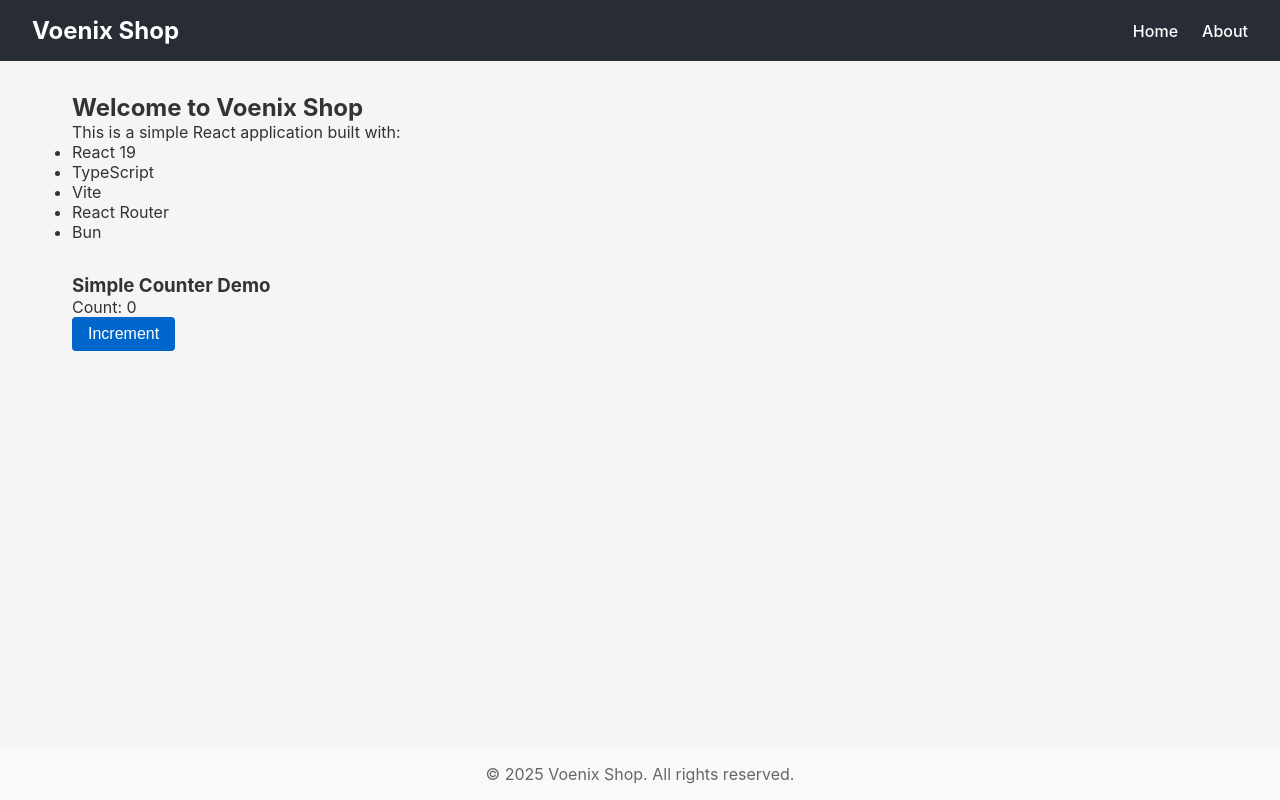
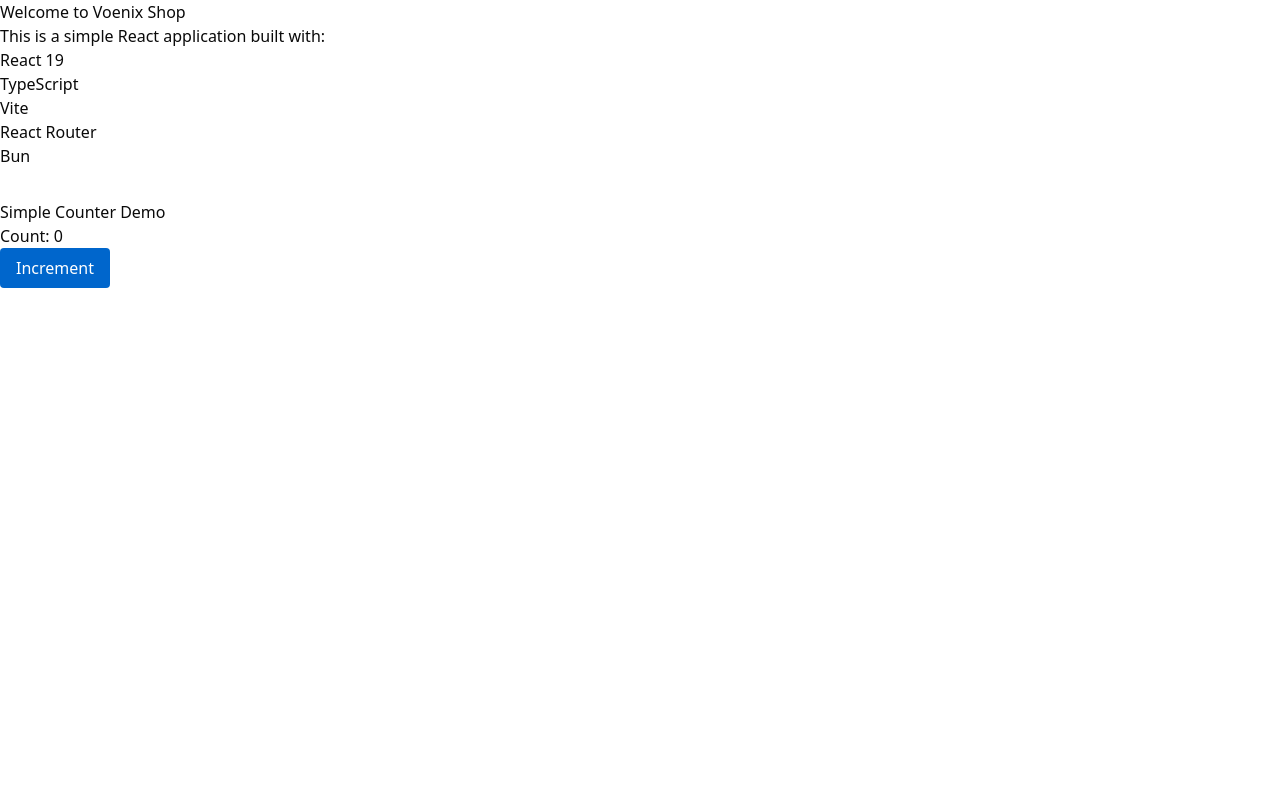
Before and after one commit to bitstorm-tech/app.voenix.shop, a React (Vite) app in the folder frontend/: page / in a window 1280 px wide. Built offline with nearby package versions, Linux system fonts and the light colour scheme.

Commit message:
Add missing styles

```diff
--- a/frontend/src/App.css
+++ /dev/null
@@ -1,50 +0,0 @@
-.app {
-  min-height: 100vh;
-  display: flex;
-  flex-direction: column;
-}
-
-.app-header {
-  background-color: #282c34;
-  color: white;
-  padding: 1rem 2rem;
-  display: flex;
-  justify-content: space-between;
-  align-items: center;
-}
-
-.app-header h1 {
-  font-size: 1.5rem;
-}
-
-.app-header nav {
-  display: flex;
-  gap: 1.5rem;
-}
-
-.app-header nav a {
-  color: white;
-  font-weight: 500;
-  transition: opacity 0.2s;
-}
-
-.app-header nav a:hover {
-  opacity: 0.8;
-  text-decoration: none;
-}
-
-.app-main {
-  flex: 1;
-  padding: 2rem;
-  max-width: 1200px;
-  margin: 0 auto;
-  width: 100%;
-}
-
-.app-footer {
-  background-color: #f8f9fa;
-  color: #666;
-  text-align: center;
-  padding: 1rem;
-  margin-top: auto;
-}
--- a/frontend/src/App.tsx
+++ b/frontend/src/App.tsx
@@ -1,20 +1,19 @@
-import { BrowserRouter as Router, Routes, Route, Link } from 'react-router-dom'
+import { BrowserRouter as Router, Routes, Route, } from 'react-router-dom'
 import Home from './pages/Home'
 import About from './pages/About'
-import './App.css'
 import Editor from '@/pages/Editor';
 
-function App() {
+export default function App() {
   return (
     <Router>
       <div className="app">
-        <header className="app-header">
-          <h1>Voenix Shop</h1>
-          <nav>
-            <Link to="/">Home</Link>
-            <Link to="/about">About</Link>
-          </nav>
-        </header>
+        {/*<header className="app-header">*/}
+        {/*  <h1>Voenix Shop</h1>*/}
+        {/*  <nav>*/}
+        {/*    <Link to="/">Home</Link>*/}
+        {/*    <Link to="/about">About</Link>*/}
+        {/*  </nav>*/}
+        {/*</header>*/}
 
         <main className="app-main">
           <Routes>
@@ -24,12 +23,10 @@
           </Routes>
         </main>
 
-        <footer className="app-footer">
-          <p>&copy; 2025 Voenix Shop. All rights reserved.</p>
-        </footer>
+        {/*<footer className="app-footer">*/}
+        {/*  <p>&copy; 2025 Voenix Shop. All rights reserved.</p>*/}
+        {/*</footer>*/}
       </div>
     </Router>
   )
 }
-
-export default App
--- a/frontend/src/index.css
+++ b/frontend/src/index.css
@@ -1,30 +1,123 @@
-* {
-  margin: 0;
-  padding: 0;
-  box-sizing: border-box;
+@import 'tailwindcss';
+@import 'tw-animate-css';
+
+@custom-variant dark (&:is(.dark *));
+
+:root {
+  --background: oklch(1 0 0);
+  --foreground: oklch(0.145 0 0);
+  --card: oklch(1 0 0);
+  --card-foreground: oklch(0.145 0 0);
+  --popover: oklch(1 0 0);
+  --popover-foreground: oklch(0.145 0 0);
+  --primary: oklch(0.205 0 0);
+  --primary-foreground: oklch(0.985 0 0);
+  --secondary: oklch(0.97 0 0);
+  --secondary-foreground: oklch(0.205 0 0);
+  --muted: oklch(0.97 0 0);
+  --muted-foreground: oklch(0.556 0 0);
+  --accent: oklch(0.97 0 0);
+  --accent-foreground: oklch(0.205 0 0);
+  --destructive: oklch(0.577 0.245 27.325);
+  --destructive-foreground: oklch(0.577 0.245 27.325);
+  --border: oklch(0.922 0 0);
+  --input: oklch(0.922 0 0);
+  --ring: oklch(0.708 0 0);
+  --chart-1: oklch(0.646 0.222 41.116);
+  --chart-2: oklch(0.6 0.118 184.704);
+  --chart-3: oklch(0.398 0.07 227.392);
+  --chart-4: oklch(0.828 0.189 84.429);
+  --chart-5: oklch(0.769 0.188 70.08);
+  --radius: 0.625rem;
+  --sidebar: oklch(0.985 0 0);
+  --sidebar-foreground: oklch(0.145 0 0);
+  --sidebar-primary: oklch(0.205 0 0);
+  --sidebar-primary-foreground: oklch(0.985 0 0);
+  --sidebar-accent: oklch(0.97 0 0);
+  --sidebar-accent-foreground: oklch(0.205 0 0);
+  --sidebar-border: oklch(0.922 0 0);
+  --sidebar-ring: oklch(0.708 0 0);
 }
 
-body {
-  font-family: -apple-system, BlinkMacSystemFont, 'Segoe UI', 'Roboto', 'Oxygen',
-    'Ubuntu', 'Cantarell', 'Fira Sans', 'Droid Sans', 'Helvetica Neue',
-    sans-serif;
-  -webkit-font-smoothing: antialiased;
-  -moz-osx-font-smoothing: grayscale;
-  background-color: #f5f5f5;
-  color: #333;
+.dark {
+  --background: oklch(0.145 0 0);
+  --foreground: oklch(0.985 0 0);
+  --card: oklch(0.145 0 0);
+  --card-foreground: oklch(0.985 0 0);
+  --popover: oklch(0.145 0 0);
+  --popover-foreground: oklch(0.985 0 0);
+  --primary: oklch(0.985 0 0);
+  --primary-foreground: oklch(0.205 0 0);
+  --secondary: oklch(0.269 0 0);
+  --secondary-foreground: oklch(0.985 0 0);
+  --muted: oklch(0.269 0 0);
+  --muted-foreground: oklch(0.708 0 0);
+  --accent: oklch(0.269 0 0);
+  --accent-foreground: oklch(0.985 0 0);
+  --destructive: oklch(0.396 0.141 25.723);
+  --destructive-foreground: oklch(0.637 0.237 25.331);
+  --border: oklch(0.269 0 0);
+  --input: oklch(0.269 0 0);
+  --ring: oklch(0.439 0 0);
+  --chart-1: oklch(0.488 0.243 264.376);
+  --chart-2: oklch(0.696 0.17 162.48);
+  --chart-3: oklch(0.769 0.188 70.08);
+  --chart-4: oklch(0.627 0.265 303.9);
+  --chart-5: oklch(0.645 0.246 16.439);
+  --sidebar: oklch(0.205 0 0);
+  --sidebar-foreground: oklch(0.985 0 0);
+  --sidebar-primary: oklch(0.488 0.243 264.376);
+  --sidebar-primary-foreground: oklch(0.985 0 0);
+  --sidebar-accent: oklch(0.269 0 0);
+  --sidebar-accent-foreground: oklch(0.985 0 0);
+  --sidebar-border: oklch(0.269 0 0);
+  --sidebar-ring: oklch(0.439 0 0);
 }
 
-#root {
-  min-height: 100vh;
-  display: flex;
-  flex-direction: column;
+@theme inline {
+  --color-background: var(--background);
+  --color-foreground: var(--foreground);
+  --color-card: var(--card);
+  --color-card-foreground: var(--card-foreground);
+  --color-popover: var(--popover);
+  --color-popover-foreground: var(--popover-foreground);
+  --color-primary: var(--primary);
+  --color-primary-foreground: var(--primary-foreground);
+  --color-secondary: var(--secondary);
+  --color-secondary-foreground: var(--secondary-foreground);
+  --color-muted: var(--muted);
+  --color-muted-foreground: var(--muted-foreground);
+  --color-accent: var(--accent);
+  --color-accent-foreground: var(--accent-foreground);
+  --color-destructive: var(--destructive);
+  --color-destructive-foreground: var(--destructive-foreground);
+  --color-border: var(--border);
+  --color-input: var(--input);
+  --color-ring: var(--ring);
+  --color-chart-1: var(--chart-1);
+  --color-chart-2: var(--chart-2);
+  --color-chart-3: var(--chart-3);
+  --color-chart-4: var(--chart-4);
+  --color-chart-5: var(--chart-5);
+  --radius-sm: calc(var(--radius) - 4px);
+  --radius-md: calc(var(--radius) - 2px);
+  --radius-lg: var(--radius);
+  --radius-xl: calc(var(--radius) + 4px);
+  --color-sidebar: var(--sidebar);
+  --color-sidebar-foreground: var(--sidebar-foreground);
+  --color-sidebar-primary: var(--sidebar-primary);
+  --color-sidebar-primary-foreground: var(--sidebar-primary-foreground);
+  --color-sidebar-accent: var(--sidebar-accent);
+  --color-sidebar-accent-foreground: var(--sidebar-accent-foreground);
+  --color-sidebar-border: var(--sidebar-border);
+  --color-sidebar-ring: var(--sidebar-ring);
 }
 
-a {
-  color: #0066cc;
-  text-decoration: none;
+@layer base {
+  * {
+    @apply border-border outline-ring/50;
+  }
+  body {
+    @apply bg-background text-foreground;
+  }
 }
-
-a:hover {
-  text-decoration: underline;
-}
```
